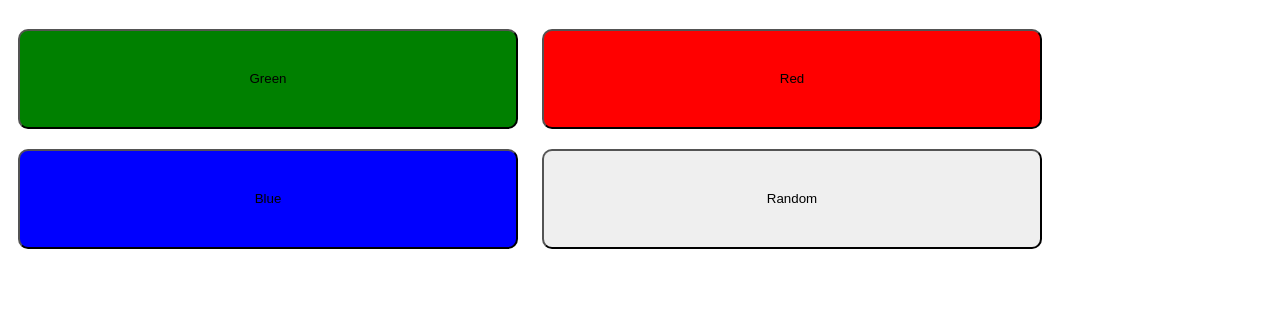
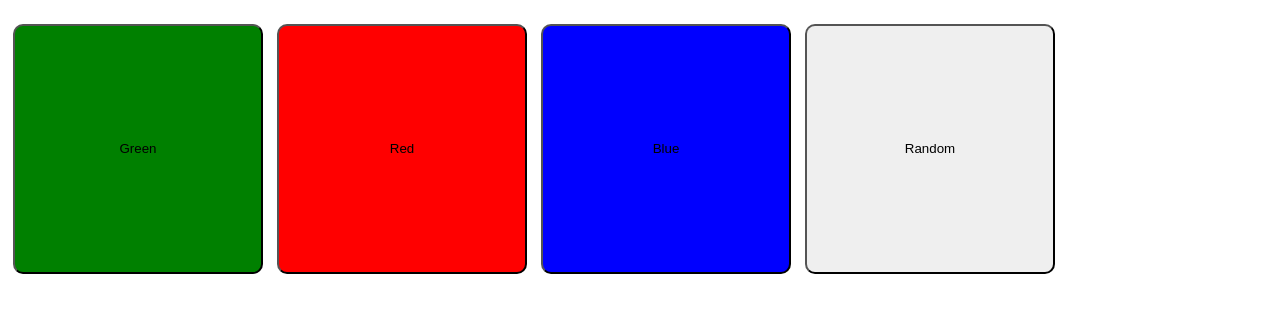
Before and after one commit to MarkGiTh-ub10/ColorChanges.io, a plain HTML site: page index.html in a window 1280 px wide. Shown: the part 61-374 px from the top of the page. Drawn offline with Linux system fonts and the light colour scheme.

Commit message:
Update style.css

```diff
--- a/style.css
+++ b/style.css
@@ -14,7 +14,7 @@
 
 button{
      border-radius: 10px;
-            width: 500px;
-            height: 100px;
-            margin: 10px;
+            width: 250px;
+            height: 250px;
+            margin: 5px;
         }
```
